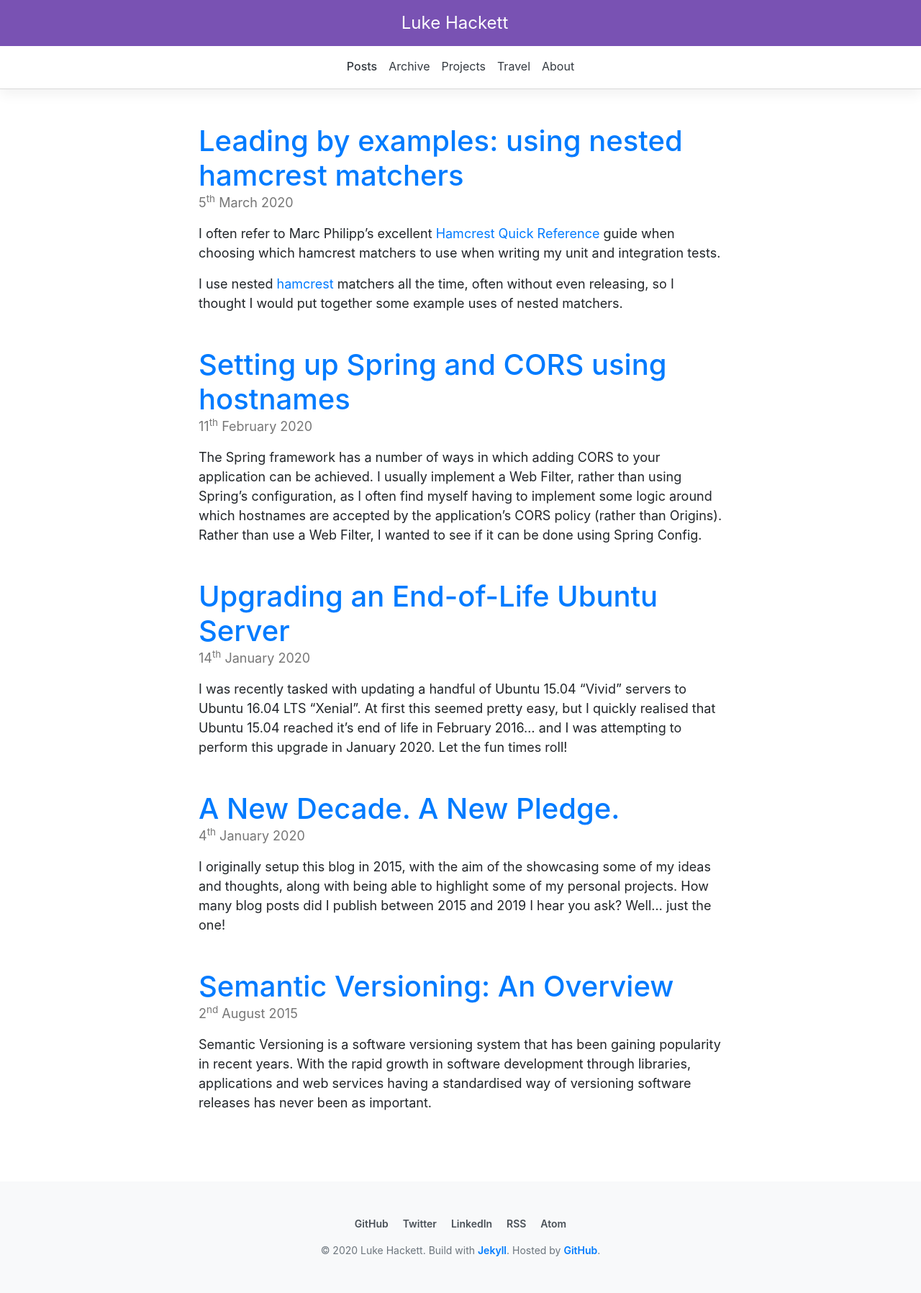
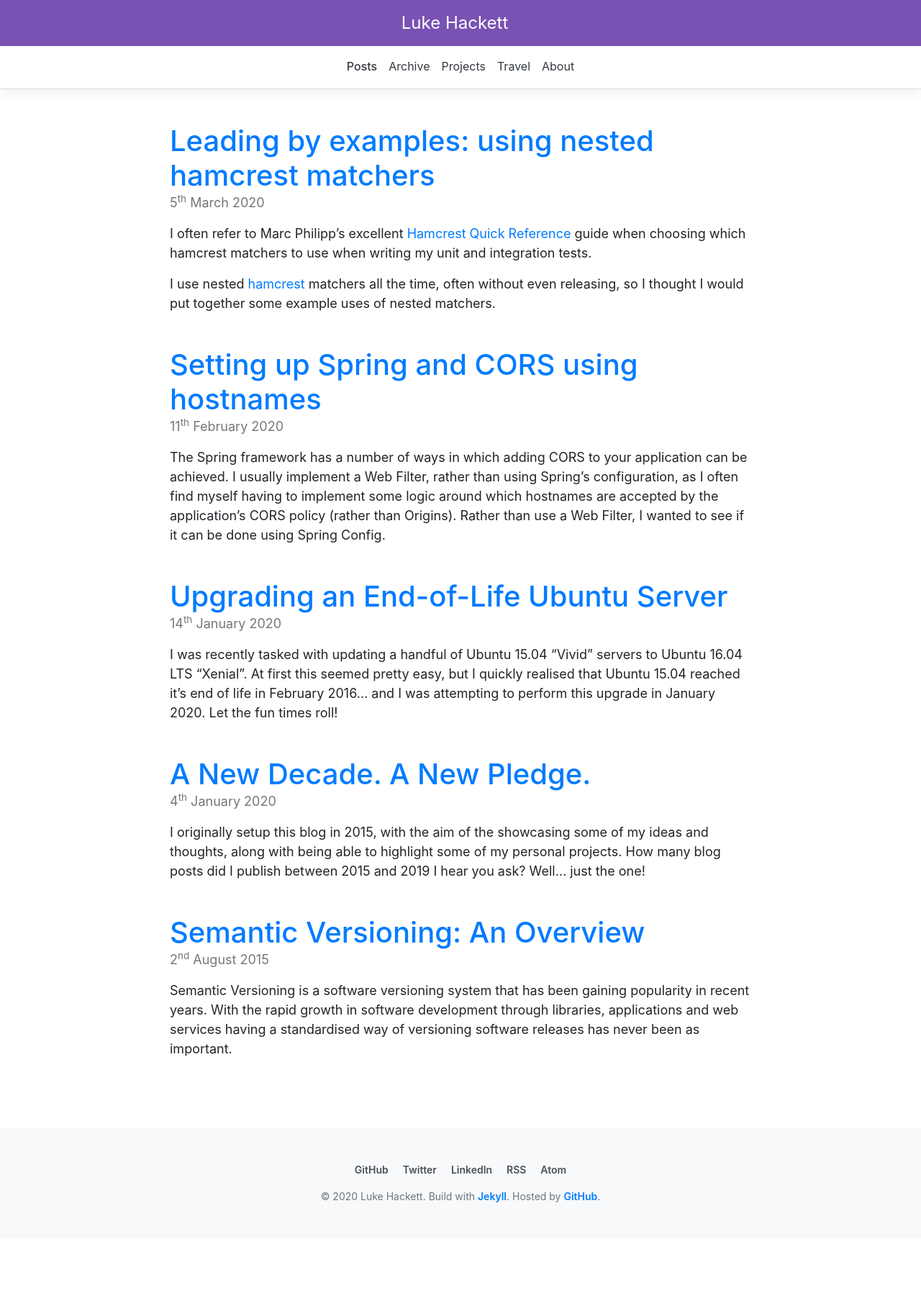
Before and after one commit to LukeHackett/lukehackett.github.io, a Jekyll site: the page built from index.html, in a window 1280 px wide. Shown: the whole page at 72% size. Built offline with Jekyll 4.4.1, drawn with Linux system fonts in a browser that asks for light colours; nearby versions of some CDN libraries; the list of posts is cut into pages by our own code; comment, search, counter and statistics services are not loaded; after the commit the page ends 1722 px from its top, so only the background shows below that.

Commit message:
Increasing width of main content wrapper

```diff
--- a/_sass/_style.scss
+++ b/_sass/_style.scss
@@ -25,7 +25,7 @@ body {
 // Center the page content.
 
 .main-wrapper {
-  max-width: 760px;
+  max-width: 840px;
 
   @media (min-width: 40em) {
     font-size: 18px;
```
